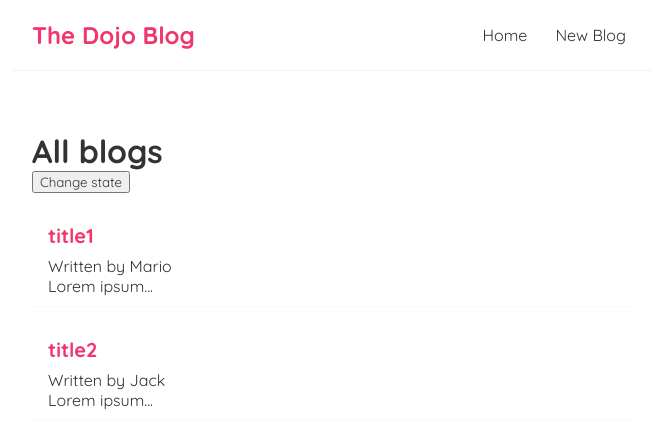
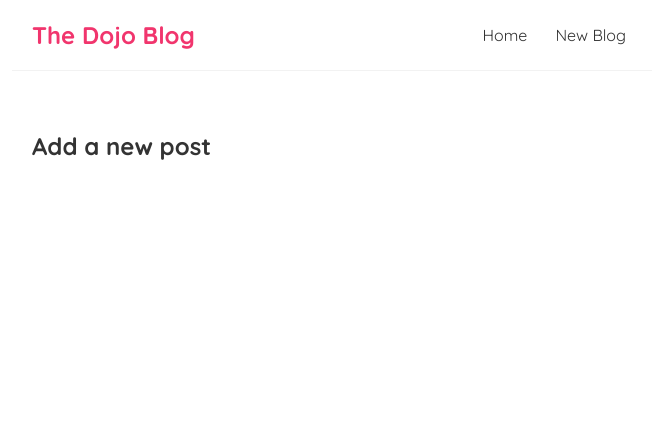
Before and after one commit to ianinazarenko/dojo-react-blog, a React (Create React App) app: page /create in a window 1280 px wide. Shown: the top 446 px of the page, without its empty margins (308-964 px from the left). Built offline with nearby package versions, Linux system fonts and the light colour scheme; data requests are answered from the project's data file; the HTML template or start-up script is replaced by a standard one.

Commit message:
Add router and Create component

```diff
--- a/package.json
+++ b/package.json
@@ -8,6 +8,7 @@
     "@testing-library/user-event": "^12.1.10",
     "react": "^17.0.2",
     "react-dom": "^17.0.2",
+    "react-router-dom": "^5.2.0",
     "react-scripts": "4.0.3",
     "web-vitals": "^1.0.1"
   },
--- a/src/App.jsx
+++ b/src/App.jsx
@@ -1,17 +1,32 @@
 import React from 'react'
 import Home from 'components/Home'
 import Navbar from 'components/Navbar'
+import Create from 'components/Create'
+import NotFound from 'components/NotFound'
+import { BrowserRouter as Router, Route, Switch } from 'react-router-dom'
 
 function App() {
   // console.log('App render')
 
   return (
-    <div className='App'>
-      <Navbar />
-      <div className='content'>
-        <Home />
+    <Router>
+      <div className='App'>
+        <Navbar />
+        <div className='content'>
+          <Switch>
+            <Route exact path='/'>
+              <Home />
+            </Route>
+            <Route path='/create'>
+              <Create />
+            </Route>
+            <Route path='*'>
+              <NotFound />
+            </Route>
+          </Switch>
+        </div>
       </div>
-    </div>
+    </Router>
   )
 }
 
--- /dev/null
+++ b/src/components/Create.jsx
@@ -0,0 +1,11 @@
+import React from 'react'
+
+function Create() {
+  return (
+    <div className='create'>
+      <h2>Add a new post</h2>
+    </div>
+  )
+}
+
+export default Create
--- a/src/components/Home.jsx
+++ b/src/components/Home.jsx
@@ -1,22 +1,14 @@
-import React, { useState, useEffect } from 'react'
-import { sayHi } from 'utils/sayHi'
+import React from 'react'
 import useFetch from 'utils/useFetch'
 import BlogList from './BlogList'
 
 function Home() {
   console.log('Home render')
-  const [url, setUrl] = useState('http://localhost:8000/posts')
-  const { data, isLoading, error } = useFetch(url)
-
-  sayHi()
+  const { data, isLoading, error } = useFetch('http://localhost:8000/posts')
 
   return (
     <div className='home'>
       <h1>All blogs</h1>
-      <button
-        onClick={() => setUrl('https://jsonplaceholder.typicode.com/posts')}>
-        Change state
-      </button>
       {error ? { error } : isLoading ? 'Loading...' : <BlogList posts={data} />}
     </div>
   )
--- a/src/components/Navbar.jsx
+++ b/src/components/Navbar.jsx
@@ -1,4 +1,5 @@
 import React from 'react'
+import { Link } from 'react-router-dom'
 
 function Navbar() {
   // console.log('Navbar render')
@@ -6,8 +7,8 @@
     <nav className='navbar'>
       <h1>The Dojo Blog</h1>
       <div className='links'>
-        <a href='/'>Home</a>
-        <a href='/create'>New Blog</a>
+        <Link to='/'>Home</Link>
+        <Link to='/create'>New Blog</Link>
       </div>
     </nav>
   )
--- /dev/null
+++ b/src/components/NotFound.jsx
@@ -0,0 +1,12 @@
+import React from 'react'
+
+function NotFound() {
+  return (
+    <div>
+      <h1>404</h1>
+      <h2>Sorry, the page is not found</h2>
+    </div>
+  )
+}
+
+export default NotFound
--- a/src/utils/sayHi.js
+++ /dev/null
@@ -1,3 +0,0 @@
-export function sayHi() {
-  console.log('Hi!')
-}
--- a/src/utils/useFetch.js
+++ b/src/utils/useFetch.js
@@ -5,7 +5,7 @@
   const [isLoading, setIsLoading] = useState(false)
   const [error, setError] = useState(null)
 
-  console.log('fetch data', 'data:', data)
+  // console.log('fetch data', 'data:', data)
 
   useEffect(() => {
     async function fetchData() {
@@ -24,7 +24,7 @@
     }
 
     fetchData()
-  }, []) // if state or props url will be updated useEffect will run again
+  }, [url]) // if state or props url will be updated useEffect will run again
   // it doesn't work if url is not a state (or props) variable
 
   return { data, isLoading, error }
```
Also changed, not shown: 1 other file (tests, documents, lock files or other folders).
